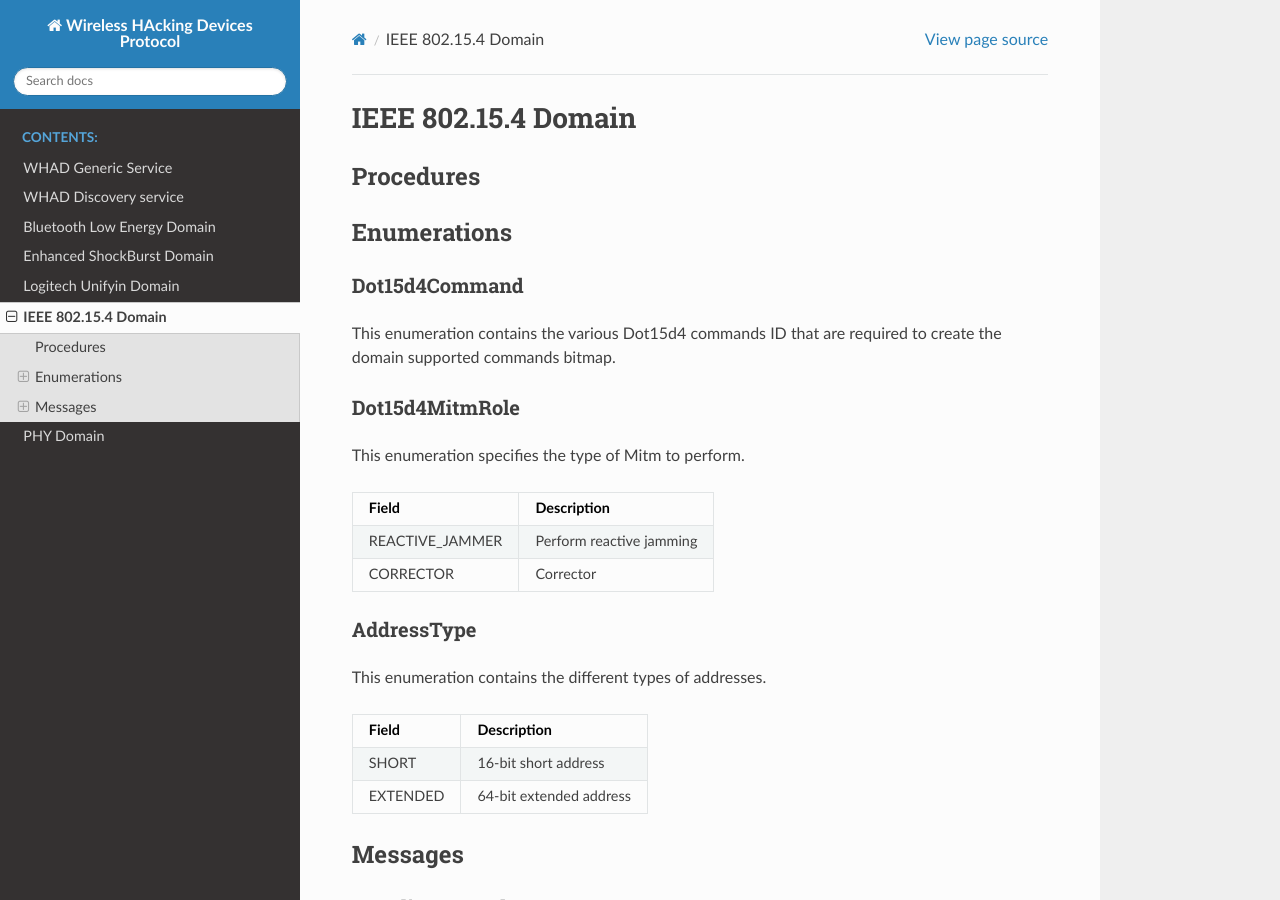
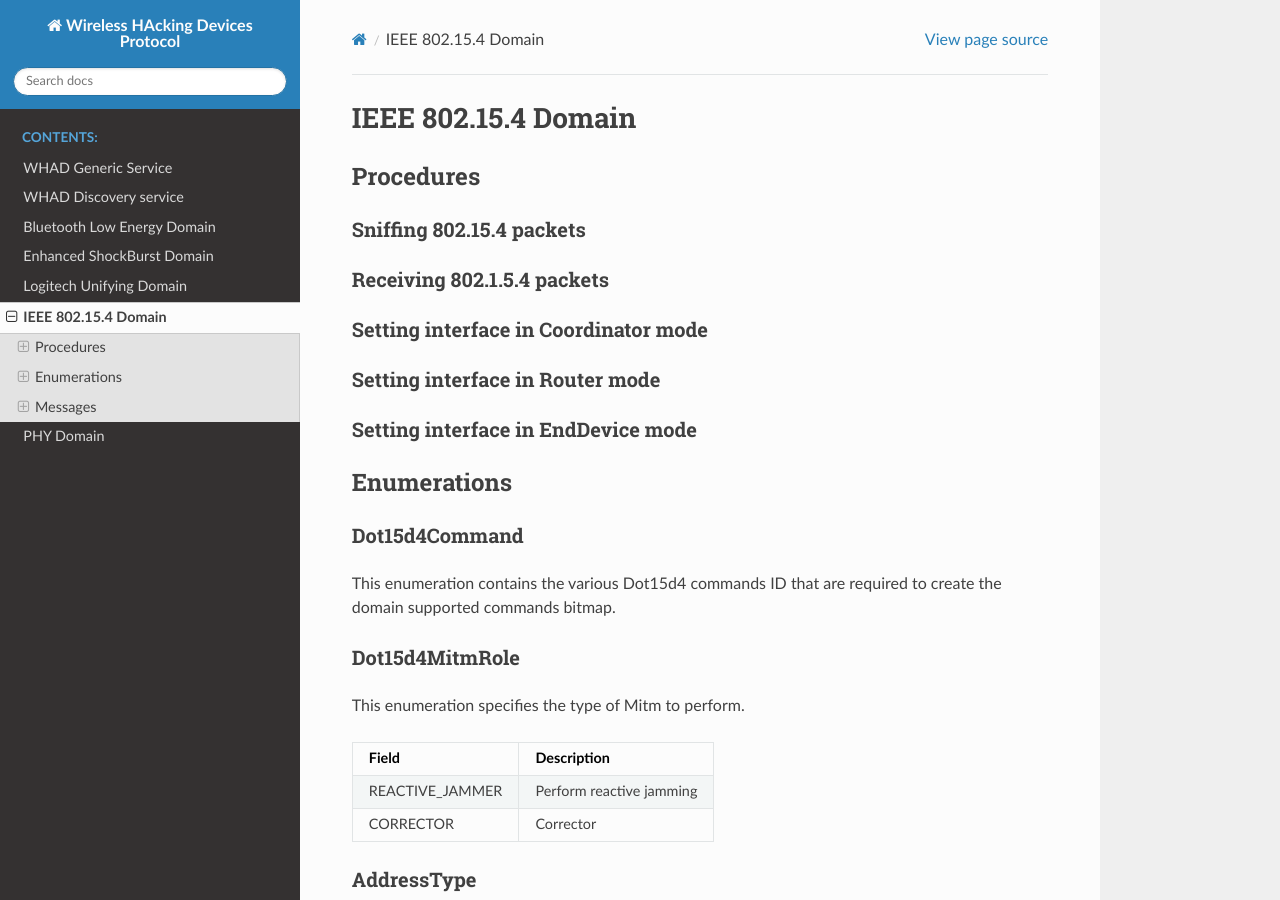
Before and after one commit to whad-team/whad-protocol, a Sphinx documentation site: the page built from docs/source/domain/dot15d4.rst, in a window 1280 px wide and 900 px high. Built offline with Sphinx 7.4.7 and the Read the Docs theme 2.0.0, drawn with Linux system fonts in a browser that asks for light colours.

Commit message:
Add dot15d4 sections and fix unifying title.

```diff
--- a/docs/source/domain/dot15d4.rst
+++ b/docs/source/domain/dot15d4.rst
@@ -5,6 +5,22 @@ IEEE 802.15.4 Domain
 
 Procedures
 ----------
+
+Sniffing 802.15.4 packets
+^^^^^^^^^^^^^^^^^^^^^^^^^
+
+Receiving 802.1.5.4 packets
+^^^^^^^^^^^^^^^^^^^^^^^^^^^
+
+Setting interface in Coordinator mode
+^^^^^^^^^^^^^^^^^^^^^^^^^^^^^^^^^^^^^
+
+Setting interface in Router mode
+^^^^^^^^^^^^^^^^^^^^^^^^^^^^^^^^
+
+Setting interface in EndDevice mode
+^^^^^^^^^^^^^^^^^^^^^^^^^^^^^^^^^^^
+
 
 Enumerations
 ------------
--- a/docs/source/domain/unifying.rst
+++ b/docs/source/domain/unifying.rst
@@ -1,7 +1,7 @@
 .. _domain_unifying:
 
-Logitech Unifyin Domain
-=======================
+Logitech Unifying Domain
+========================
 
 Logitech Unifying procedures
 ----------------------------
```
